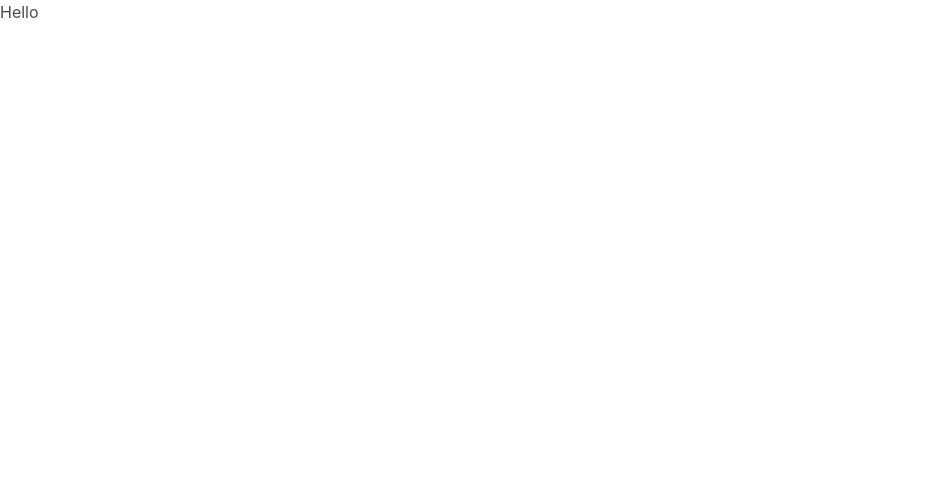
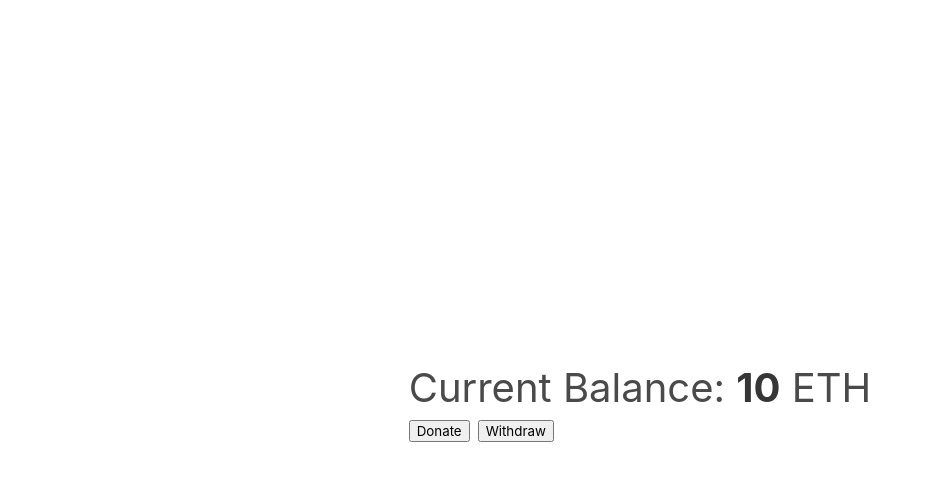
Before and after one commit to grzeznx2/eth-faucet, a React (Create React App) app: page / in a window 1280 px wide. Shown: the top 480 px of the page, without its empty margins (0-930 px from the left). Built offline with nearby package versions, Linux system fonts and the light colour scheme.

Commit message:
create basic UI

```diff
--- /dev/null
+++ b/src/App.css
@@ -0,0 +1,10 @@
+.app-wrapper {
+  height: 100vh;
+}
+
+.faucet-wrapper {
+  height: 100%;
+  display: flex;
+  justify-content: center;
+  align-items: center;
+}
--- a/src/App.js
+++ b/src/App.js
@@ -1,5 +1,19 @@
+import './App.css'
+
 function App() {
-  return <div className>Hello</div>
+  return (
+    <div className="app-wrapper">
+      <div className="faucet-wrapper">
+        <div className="faucet">
+          <div className="balance-view is-size-2">
+            Current Balance: <strong>10</strong> ETH
+          </div>
+          <button className="btn mr-2">Donate</button>
+          <button className="btn">Withdraw</button>
+        </div>
+      </div>
+    </div>
+  )
 }
 
 export default App
```
